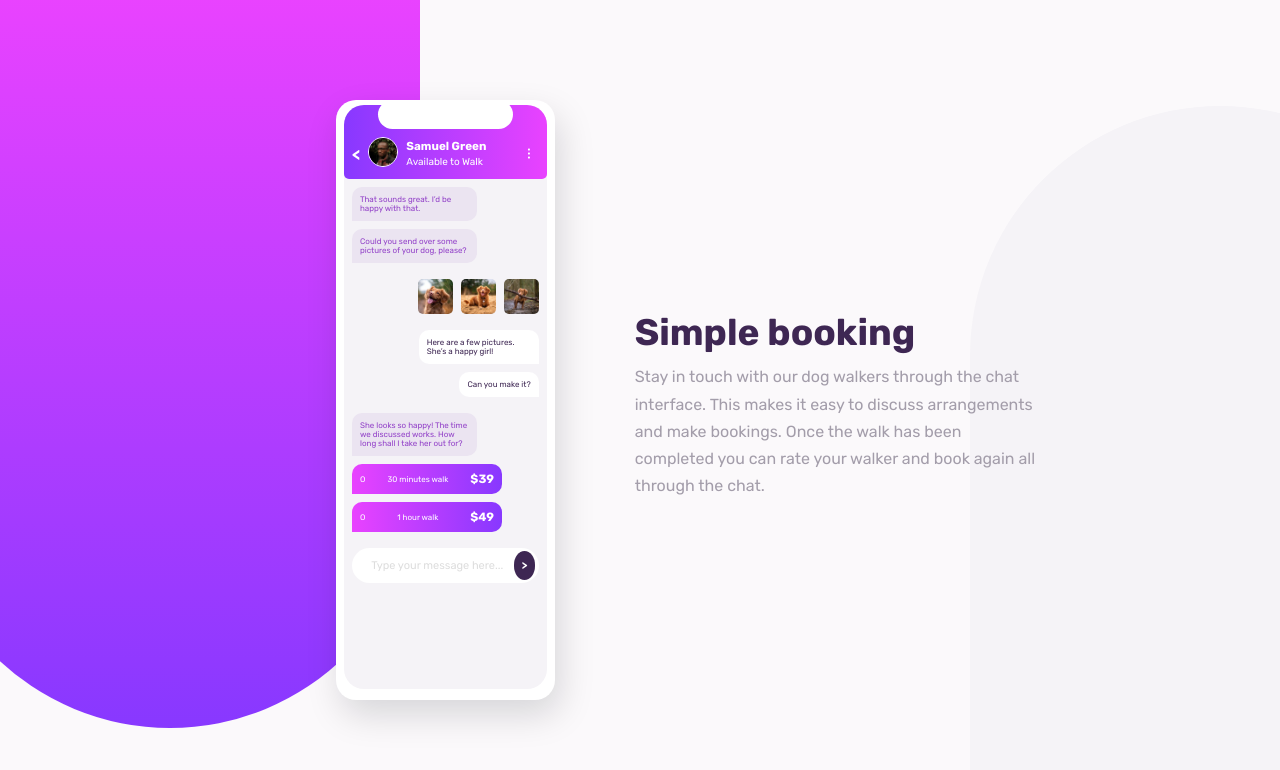
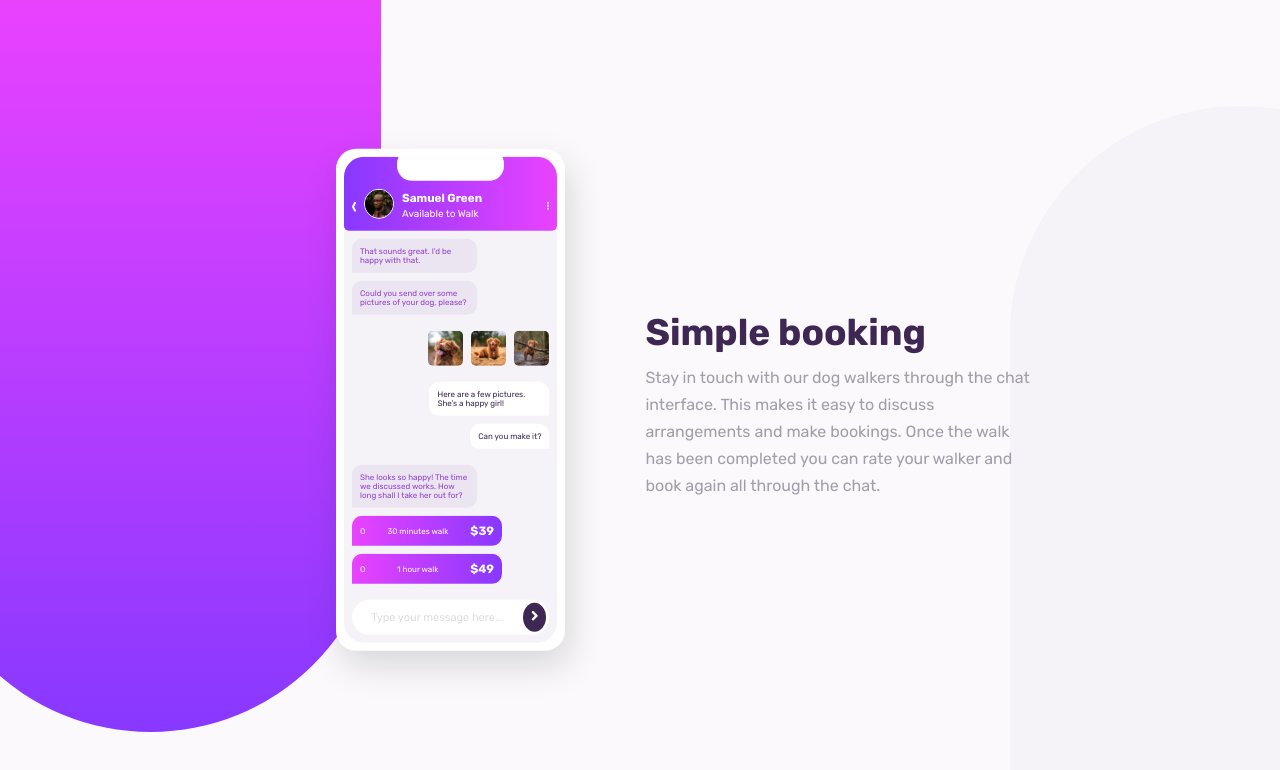
Before and after one commit to asamoahe3/chat-app, a plain HTML site: page index.html in a window 1280 px wide. Drawn offline with Linux system fonts and the light colour scheme.

Commit message:
updated mobile mockup style and added few README content

```diff
--- a/index.html
+++ b/index.html
@@ -28,8 +28,16 @@
 
             <!--User Profile-->
             <div class="profile flex-box">
+              <ul>
                 <li class="back-icon">
-                < </li>
+                  <svg width="4" height="10" viewBox="0 0 4 10" fill="none" xmlns="http://www.w3.org/2000/svg">
+                    <path
+                      d="M2.10557 0.552792C2.35256 0.0588133 2.95324 -0.141411 3.44721 0.105578C3.90591 0.334925 4.11131 0.869235 3.94056 1.3399L3.89443 1.44722L2.118 5.00001L3.89443 8.55279C4.12377 9.01149 3.96751 9.56218 3.54851 9.83626L3.44721 9.89443C2.98852 10.1238 2.43783 9.96752 2.16374 9.54852L2.10557 9.44722L0.105573 5.44722C-0.0150818 5.20591 -0.0323182 4.92798 0.0538637 4.67621L0.105573 4.55279L2.10557 0.552792Z"
+                      fill="white" />
+                  </svg>
+                </li>
+              </ul>
+
               <!--Profile Image-->
               <div class="profile-image">
                 <img src="./images/avatar.jpg" alt="profile picture">
@@ -42,7 +50,12 @@
               </div>
             </div>
             <!--Menu icon-->
-            <li class="menu-icon">...</li>
+            <svg width="2" height="8" viewBox="0 0 2 8" fill="none" xmlns="http://www.w3.org/2000/svg"
+              class="more-options-icon">
+              <path fill-rule="evenodd" clip-rule="evenodd"
+                d="M2 1C2 1.55228 1.55228 2 1 2C0.447715 2 0 1.55228 0 1C0 0.447715 0.447715 0 1 0C1.55228 0 2 0.447715 2 1ZM2 4C2 4.55228 1.55228 5 1 5C0.447715 5 0 4.55228 0 4C0 3.44772 0.447715 3 1 3C1.55228 3 2 3.44772 2 4ZM1 8C1.55228 8 2 7.55228 2 7C2 6.44772 1.55228 6 1 6C0.447715 6 0 6.44772 0 7C0 7.55228 0.447715 8 1 8Z"
+                fill="white" />
+            </svg>
           </div>
 
           <!--Messages content 1-->
@@ -96,7 +109,13 @@
           <div class="keyboard">
             <div class="type-message flex-box">
               <div class="type-here">Type your message here...</div>
-              <div class="send-button">></div>
+              <div class="send-button">
+                <svg width="7" height="10" viewBox="0 0 7 10" fill="none" xmlns="http://www.w3.org/2000/svg">
+                  <path
+                    d="M1.06419 0.465024C1.50167 0.0284666 2.19006 -0.00511479 2.66614 0.36428L2.78047 0.465024L6.42125 4.09812C6.85873 4.53467 6.89238 5.22161 6.52221 5.69669L6.42125 5.81077L2.78047 9.44387C2.30653 9.9168 1.53813 9.9168 1.06419 9.44387C0.626713 9.00731 0.59306 8.32038 0.963236 7.8453L1.06419 7.73121L3.84588 4.95445L1.06419 2.17768C0.626713 1.74112 0.59306 1.05419 0.963236 0.579112L1.06419 0.465024Z"
+                    fill="white" />
+                </svg>
+              </div>
             </div>
           </div>
 
--- a/style.css
+++ b/style.css
@@ -55,10 +55,10 @@ body {
   margin: 0;
 }
 
-/**Brand object section*/
+/*** Brand object section ***/
 .brand {
   width: 100%;
-  height: 100vh;
+  min-height: 100vh;
   padding: 0;
   margin: 0;
   overflow: hidden;
@@ -69,18 +69,9 @@ body {
   background-color: var(--ligt-voilet);
   border-bottom-left-radius: 250px;
   border-bottom-right-radius: 250px;
-  width: 500px;
-  height: 91vh;
+  width: 36%;
+  height: 91.5vh;
   position: relative;
-  z-index: 2;
-}
-
-.brand-object--rotate {
-  background-color: var(--ligt-grayish-voilet);
-  transform: rotate(180deg);
-  position: relative;
-  top: 6.6rem;
-  left: 11.9rem;
   z-index: 2;
 }
 
@@ -93,7 +84,16 @@ body {
   left: -5rem;
 }
 
-/*Brand objects on small phone screens*/
+.brand-object--rotate {
+  background-color: var(--ligt-grayish-voilet);
+  transform: rotate(180deg);
+  position: relative;
+  top: 6.6rem;
+  left: 11.9rem;
+  z-index: 2;
+}
+
+/*** Brand objects on small phone screens ***/
 @media all and (max-width: 500px) {
   .brand {
     flex-direction: column;
@@ -128,28 +128,26 @@ body {
 .mockup {
   background-color: var(--white);
   border-radius: 20px;
-  width: 30%;
-  height: 75vh;
+  width: 35%;
   padding: 0.5rem;
   margin-left: 7rem;
   box-shadow: 5px 15px 35px rgba(9, 15, 20, 0.144);
 }
 
 .mockup--bar {
-  height: 29px;
-  width: 135px;
+  width: 50%;
   background-color: var(--white);
   border-radius: 15px;
   margin: 0 auto;
   margin-top: -1rem;
   position: relative;
   top: 0.5rem;
+  padding: 1rem;
 }
 
 .mockup--inner {
   background-color: var(--ligt-grayish-voilet);
   border-radius: 20px;
-  height: 73vh;
 }
 
 /*Mockup--inner top section*/
@@ -166,11 +164,6 @@ body {
   border-bottom-left-radius: 5px;
   padding: 2rem 0.5rem 0.5rem 0.5rem;
   margin-top: -1rem;
-}
-
-.back-icon {
-  color: var(--white);
-  font-weight: 600;
 }
 
 .profile {
@@ -193,13 +186,6 @@ body {
 .profile-status {
   font-size: 10px;
   font-weight: 100;
-}
-
-.menu-icon {
-  color: var(--white);
-  font-weight: 400;
-  line-height: 1.7rem;
-  transform: rotate(90deg);
 }
 
 /*Message contents*/
@@ -288,7 +274,7 @@ body {
 }
 
 .text-content {
-  width: 60%;
+  width: 65%;
   padding: 1rem;
   line-height: 1.7;
   text-align: left;
@@ -302,11 +288,10 @@ body {
 }
 
 /**Saas-hero section on small screens*/
-@media only screen and (min-device-width: 360px) and (max-device-width: 640px) {
+@media all and (max-width: 500px) {
   .saas-hero {
     flex-direction: column;
     width: 100%;
-    height: 100vh;
   }
 
   .saas-hero > * {
@@ -315,14 +300,14 @@ body {
 
   .mockup {
     width: 70%;
-    min-height: 63vh;
+    /* min-height: 63vh; */
     margin-left: 0;
     margin-top: 3rem;
   }
 
-  .mockup--inner {
+  /* .mockup--inner {
     height: 61vh;
-  }
+  } */
 
   .text-content {
     width: 100%;
```
Also changed, not shown: screenshot.png (added), 2 other files. Lines whose indentation alone changed are shown as unchanged.
